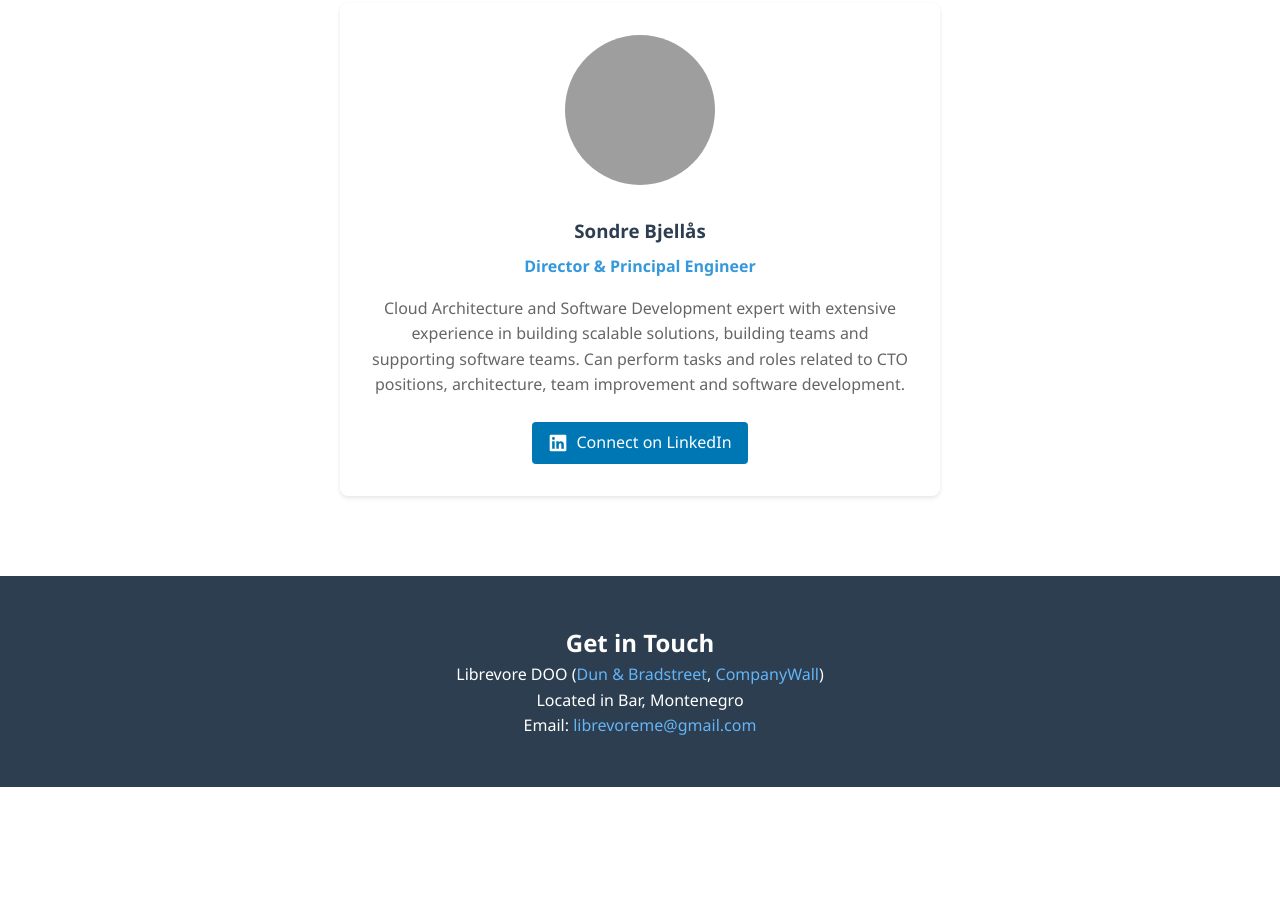
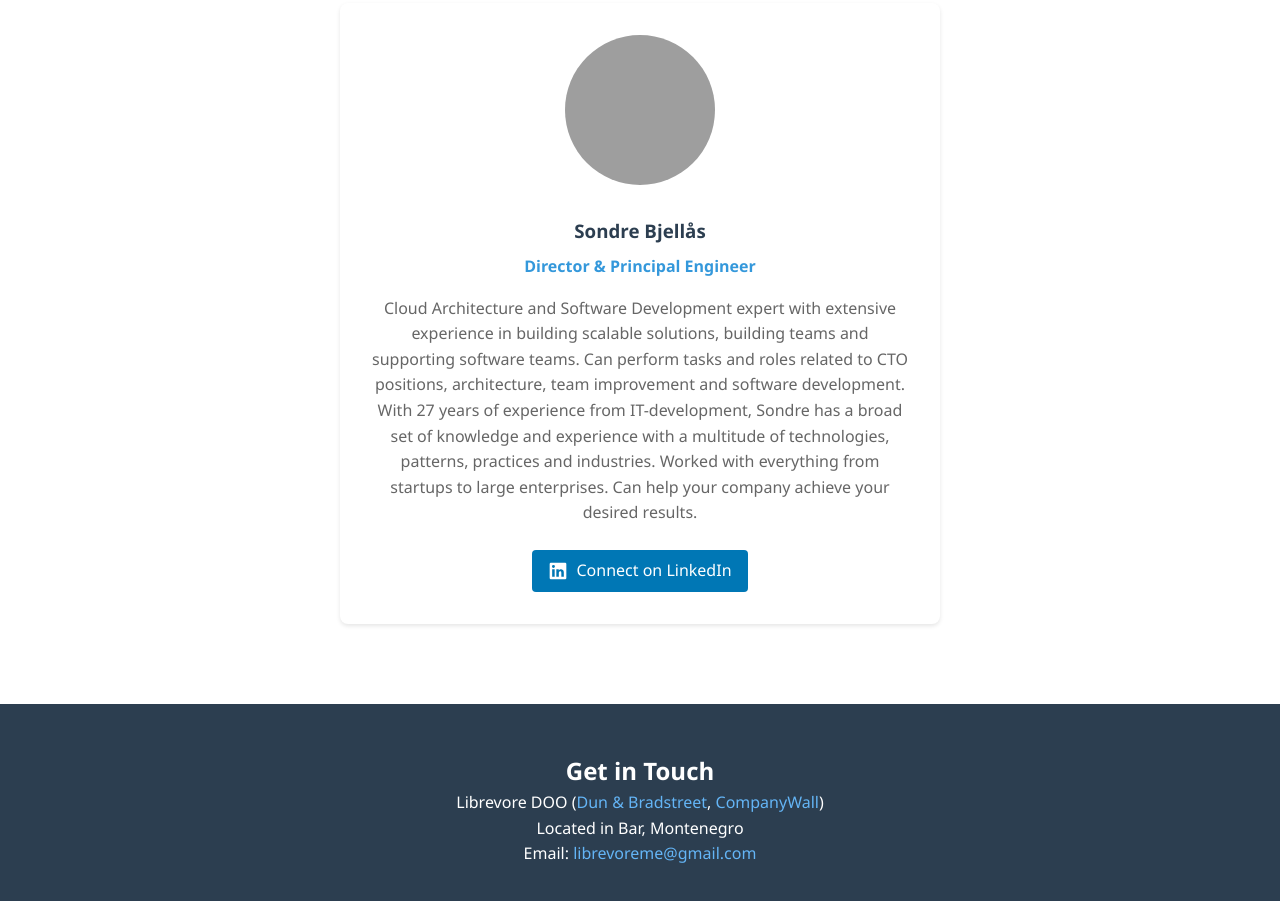
Before and after one commit to sondreb/librevoreme, a plain HTML site: page index.html in a window 1280 px wide. Shown: the part 3281-4182 px from the top of the page. Before the commit the page ends 4068 px from the top, so only its background shows below. Drawn offline with Linux system fonts and the light colour scheme; grey boxes are pictures that could not be loaded.

Commit message:
Update description for Sondre

```diff
--- a/index.html
+++ b/index.html
@@ -155,7 +155,11 @@
                 <img src="https://github.com/sondreb.png" alt="Sondre" class="expert-image">
                 <h3>Sondre Bjellås</h3>
                 <p class="expert-title">Director & Principal Engineer</p>
-                <p class="expert-bio">Cloud Architecture and Software Development expert with extensive experience in building scalable solutions, building teams and supporting software teams. Can perform tasks and roles related to CTO positions, architecture, team improvement and software development.</p>
+                <p class="expert-bio">
+
+                    Cloud Architecture and Software Development expert with extensive experience in building scalable solutions, building teams and supporting software teams. Can perform tasks and roles related to CTO positions, architecture, team improvement and software development.
+
+                    With 27 years of experience from IT-development, Sondre has a broad set of knowledge and experience with a multitude of technologies, patterns, practices and industries. Worked with everything from startups to large enterprises. Can help your company achieve your desired results.</p>
                 <a href="https://www.linkedin.com/in/sondreb/" class="expert-link" target="_blank" rel="noopener">
                     <svg class="linkedin-icon" xmlns="http://www.w3.org/2000/svg" viewBox="0 0 24 24" width="24" height="24">
                         <path fill="currentColor" d="M20.5 2h-17A1.5 1.5 0 002 3.5v17A1.5 1.5 0 003.5 22h17a1.5 1.5 0 001.5-1.5v-17A1.5 1.5 0 0020.5 2zM8 19H5v-9h3zM6.5 8.25A1.75 1.75 0 118.3 6.5a1.78 1.78 0 01-1.8 1.75zM19 19h-3v-4.74c0-1.42-.6-1.93-1.38-1.93A1.74 1.74 0 0013 14.19a.66.66 0 000 .14V19h-3v-9h2.9v1.3a3.11 3.11 0 012.7-1.4c1.55 0 3.36.86 3.36 3.66z"></path>
```
